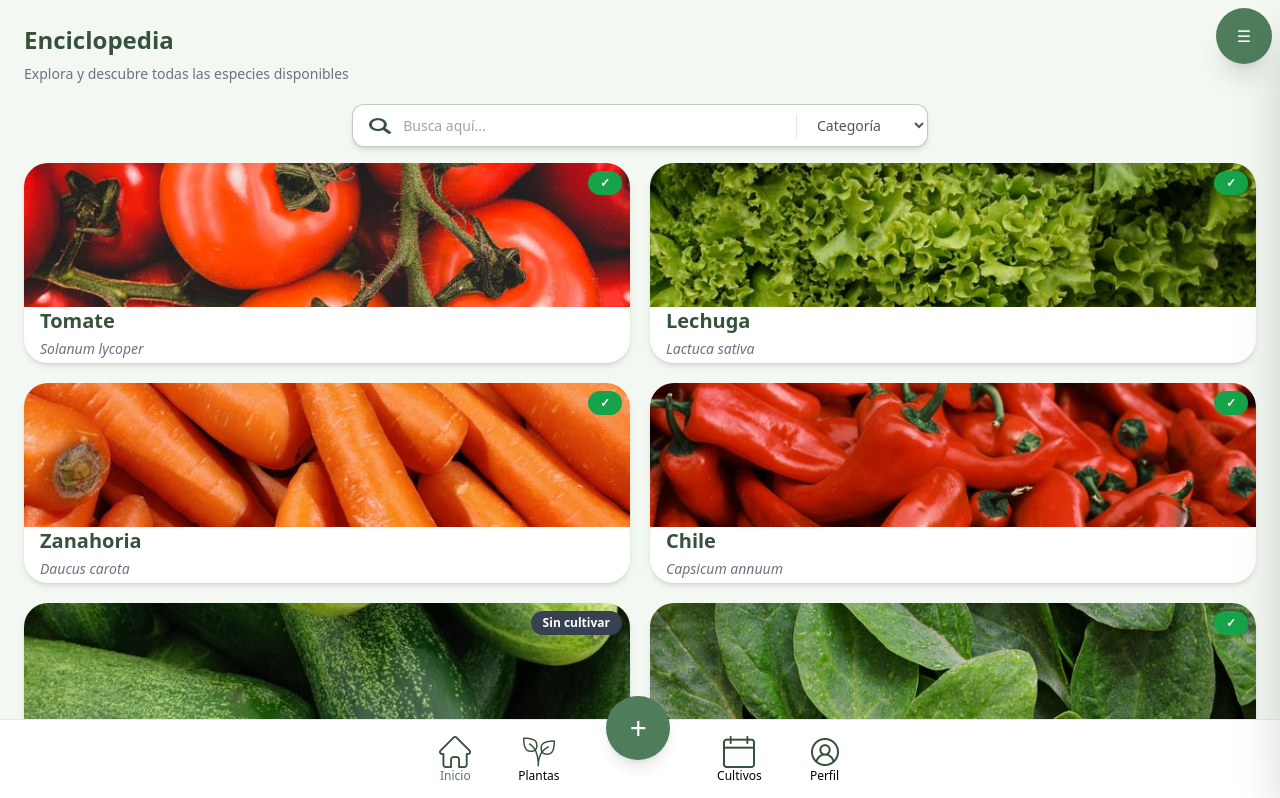
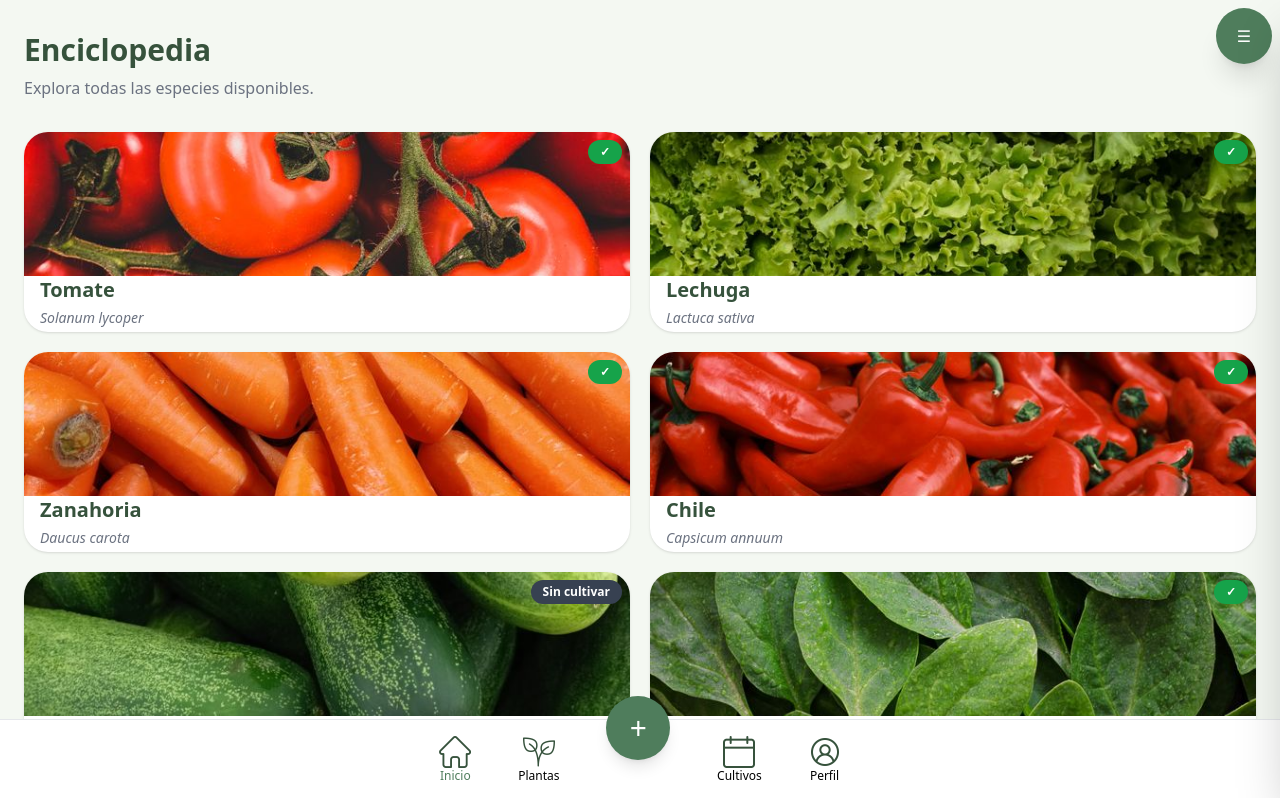
Before and after one commit to LegaspiRicardo/huertia4, an Angular app: page /plants in a window 1280 px wide. Shown: the top 798 px of the page. Built offline with nearby package versions, Linux system fonts and the light colour scheme.

Commit message:
Add files via upload

```diff
--- a/src/app/features/plants/components/plant-card/plant-card.component.html
+++ b/src/app/features/plants/components/plant-card/plant-card.component.html
@@ -1,9 +1,8 @@
 <div
-    class="overflow-hidden rounded-3xl bg-white shadow-md transition duration-300 hover:-translate-y-1 hover:shadow-xl">
-
+    (click)="openPlant()"
+    class="cursor-pointer overflow-hidden rounded-3xl bg-white shadow transition duration-300 hover:-translate-y-1 hover:shadow-xl">
     <!-- Imagen -->
     <div class="relative">
-
         <img
             [src]="plant().image"
             [alt]="plant().name"
@@ -11,40 +10,30 @@
 
         <!-- Estado -->
         @if(plant().cultivated){
-
             <span
                 class="absolute right-2 top-2 rounded-full bg-green-600 px-3 py-1 text-xs font-semibold text-white">
                 ✓
             </span>
-
         } @else {
-
             <span
                 class="absolute right-2 top-2 rounded-full bg-gray-700 px-3 py-1 text-xs font-semibold text-white">
                 Sin cultivar
             </span>
-
         }
-
     </div>
 
     <!-- Información -->
     <div class="space-y-1 px-4">
-
         <h2
             class="text-xl font-bold text-[#36523C]">
             {{ plant().name }}
         </h2>
-
         <p
             class="text-sm italic text-gray-500">
             {{ plant().scientificName }}
         </p>
-
         <div
             class=" flex items-center justify-between">
         </div>
-
     </div>
-
 </div>
--- a/src/app/features/plants/components/plant-card/plant-card.component.ts
+++ b/src/app/features/plants/components/plant-card/plant-card.component.ts
@@ -1,15 +1,22 @@
-import { Component, input } from '@angular/core';
+import { Component, EventEmitter, Output, input } from '@angular/core';
 import { Plant } from '../../models/plant.model';
 
 @Component({
     selector: 'app-plant-card',
     standalone: true,
     templateUrl: './plant-card.component.html'
-
 })
-
 export class PlantCardComponent {
 
     plant = input.required<Plant>();
 
+    @Output()
+    open = new EventEmitter<void>();
+
+    openPlant() {
+
+        this.open.emit();
+
+    }
+
 }
--- /dev/null
+++ b/src/app/features/plants/components/plant-detail-modal/plant-detail-modal.component.html
@@ -0,0 +1,193 @@
+@if(open){
+
+<div
+    class="fixed inset-0 z-50 flex items-end justify-center bg-black/60 backdrop-blur-sm">
+
+    <div
+
+        (touchstart)="touchStart($event)"
+        (touchend)="touchEnd($event)"
+
+        class="relative max-h-[95vh] w-full overflow-y-auto rounded-t-3xl bg-white">
+
+        <!-- Botón cerrar -->
+
+        <button
+            (click)="closeModal()"
+            class="absolute right-4 top-4 z-20 flex h-10 w-10 items-center justify-center rounded-full bg-white shadow">
+
+            ✕
+
+        </button>
+
+        <!-- Flecha izquierda -->
+
+        <button
+
+            (click)="previousPlant()"
+
+            class="absolute left-3 top-1/2 z-20 -translate-y-1/2 rounded-full bg-white p-3 shadow">
+
+            ◀
+
+        </button>
+
+        <!-- Flecha derecha -->
+
+        <button
+
+            (click)="nextPlant()"
+
+            class="absolute right-3 top-1/2 z-20 -translate-y-1/2 rounded-full bg-white p-3 shadow">
+
+            ▶
+
+        </button>
+
+        <!-- Imagen -->
+
+        <img
+
+            [src]="currentPlant.image"
+
+            [alt]="currentPlant.name"
+
+            class="h-72 w-full object-cover">
+
+        <div class="space-y-6 p-6">
+
+            <div>
+
+                <div class="flex items-center justify-between">
+
+                    <h1
+                        class="text-3xl font-bold text-[#36523C]">
+
+                        {{currentPlant.name}}
+
+                    </h1>
+
+                    <span
+                        class="text-sm text-gray-400">
+
+                        {{currentIndex + 1}} / {{plants.length}}
+
+                    </span>
+
+                </div>
+
+                <p
+                    class="italic text-gray-500">
+
+                    {{currentPlant.scientificName}}
+
+                </p>
+
+            </div>
+
+            <hr>
+
+            @if(currentPlant.cultivated){
+
+                <div
+                    class="rounded-xl bg-green-100 p-4 text-green-700">
+
+                    🌱 Ya forma parte de tu colección.
+
+                </div>
+
+            }@else{
+
+                <div
+                    class="rounded-xl bg-gray-100 p-4 text-gray-600">
+
+                    Todavía no has registrado esta especie.
+
+                </div>
+
+            }
+
+            <section>
+
+                <h2 class="mb-2 text-xl font-semibold">
+
+                    Descripción
+
+                </h2>
+
+                <p class="leading-7 text-gray-600">
+
+                    Próximamente esta información será obtenida desde
+                    Growstuff y posteriormente enriquecida por la comunidad
+                    de HuertIA.
+
+                </p>
+
+            </section>
+
+            <section class="grid grid-cols-2 gap-4">
+
+                <div class="rounded-2xl bg-[#F4F8F2] p-4">
+
+                    ☀️
+
+                    <p class="mt-2 font-semibold">
+
+                        Pleno sol
+
+                    </p>
+
+                </div>
+
+                <div class="rounded-2xl bg-[#F4F8F2] p-4">
+
+                    💧
+
+                    <p class="mt-2 font-semibold">
+
+                        Riego moderado
+
+                    </p>
+
+                </div>
+
+                <div class="rounded-2xl bg-[#F4F8F2] p-4">
+
+                    ⭐
+
+                    <p class="mt-2 font-semibold">
+
+                        Fácil
+
+                    </p>
+
+                </div>
+
+                <div class="rounded-2xl bg-[#F4F8F2] p-4">
+
+                    🌿
+
+                    <p class="mt-2 font-semibold">
+
+                        Anual
+
+                    </p>
+
+                </div>
+
+            </section>
+
+            <button
+                class="mb-8 w-full rounded-2xl bg-[#4F7D5C] py-4 text-white">
+
+                Ver aportaciones de la comunidad
+
+            </button>
+
+        </div>
+
+    </div>
+
+</div>
+
+}
--- /dev/null
+++ b/src/app/features/plants/components/plant-detail-modal/plant-detail-modal.component.ts
@@ -0,0 +1,97 @@
+import {
+    Component,
+    EventEmitter,
+    Input,
+    Output,
+    OnChanges,
+    SimpleChanges
+} from '@angular/core';
+
+import { Plant } from '../../models/plant.model';
+
+@Component({
+    selector: 'app-plant-detail-modal',
+    standalone: true,
+    templateUrl: './plant-detail-modal.component.html'
+})
+export class PlantDetailModalComponent implements OnChanges {
+
+    @Input() open = false;
+
+    @Input() plants: Plant[] = [];
+
+    @Input() currentIndex = 0;
+
+    @Output() close = new EventEmitter<void>();
+
+    private touchStartX = 0;
+
+    currentPlant!: Plant;
+
+    ngOnChanges(changes: SimpleChanges): void {
+
+        if (this.plants.length > 0) {
+
+            this.currentPlant = this.plants[this.currentIndex];
+
+        }
+
+    }
+
+    previousPlant() {
+
+        if (this.currentIndex > 0) {
+
+            this.currentIndex--;
+
+            this.currentPlant = this.plants[this.currentIndex];
+
+        }
+
+    }
+
+    nextPlant() {
+
+        if (this.currentIndex < this.plants.length - 1) {
+
+            this.currentIndex++;
+
+            this.currentPlant = this.plants[this.currentIndex];
+
+        }
+
+    }
+
+    touchStart(event: TouchEvent) {
+
+        this.touchStartX = event.changedTouches[0].clientX;
+
+    }
+
+    touchEnd(event: TouchEvent) {
+
+        const endX = event.changedTouches[0].clientX;
+
+        const distance = endX - this.touchStartX;
+
+        if (distance > 80) {
+
+            this.previousPlant();
+
+        }
+
+        if (distance < -80) {
+
+            this.nextPlant();
+
+        }
+
+    }
+
+    closeModal() {
+
+        this.close.emit();
+
+    }
+
+}
--- a/src/app/features/plants/pages/plants/plants.component.html
+++ b/src/app/features/plants/pages/plants/plants.component.html
@@ -2,58 +2,26 @@
 
 <div class="min-h-dvh bg-[#F4F8F2] pb-32">
 
-    <header class="sticky top-0 z-10 bg-[#F4F8F2] px-6 py-4">
+    <header class="sticky top-0 bg-[#F4F8F2] px-6 pt-8">
 
-        <h1 class="text-2xl font-bold text-[#36523C] my-2">
+        <h1 class="text-3xl font-bold text-[#36523C]">
             Enciclopedia
         </h1>
 
-        <p class="text-sm mt-2 text-gray-500">
-            Explora y descubre todas las especies disponibles
+        <p class="mt-2 text-gray-500">
+            Explora todas las especies disponibles.
         </p>
 
     </header>
-<section class="px-6 mt-1">
-  <div class="flex items-center w-full max-w-xl mx-auto rounded-xl shadow-md border border-[#36523C]/30 bg-white overflow-hidden transition-all focus-within:ring-2 focus-within:ring-[#36523C]">
 
-    <!-- Lupa como ícono fijo -->
-    <span class="pl-4 text-gray-400">
-      <img src="/lupaVerde.png" alt="" class="w-8 h-4">
-    </span>
+    <section
+        class="mt-8 grid grid-cols-2 gap-5 px-6">
 
-    <!-- Input de Búsqueda -->
-    <input
-      type="search"
-      placeholder="Busca aquí..."
-      class="w-full px-3 py-2.5 text-sm text-gray-700 bg-transparent focus:outline-none placeholder:text-gray-400"
-    />
-
-    <!-- Separador sutil -->
-    <div class="h-6 w-[1px] bg-gray-200"></div>
-
-    <!-- Selector de Categorías -->
-    <select
-      name="categoria"
-      id="categoria"
-      class="px-4 py-2.5 text-sm font-medium text-gray-600 bg-transparent border-none focus:outline-none cursor-pointer hover:text-[#36523C] transition-colors"
-    >
-      <option value="selecciona" disabled selected>Categoría</option>
-      <option value="todas">Todas</option>
-      <option value="arboles">Árboles</option>
-      <option value="frutales">Frutales</option>
-      <option value="medicinales">Medicinales</option>
-      <option value="hortalizas">Hortalizas</option>
-    </select>
-
-  </div>
-</section>
-
-    <section class="mt-4 grid grid-cols-2 gap-5 px-6">
-
-        @for (plant of plants; track plant.id) {
+        @for (plant of plants; track plant.id; let i = $index) {
 
             <app-plant-card
-                [plant]="plant">
+                [plant]="plant"
+                (open)="openPlant(i)">
             </app-plant-card>
 
         }
@@ -62,4 +30,18 @@
 
 </div>
 
+
+<app-plant-detail-modal
+
+    [open]="showModal"
+
+    [plants]="plants"
+
+    [currentIndex]="selectedIndex"
+
+    (close)="closePlant()">
+
+</app-plant-detail-modal>
+
+
 <app-bottom-navbar></app-bottom-navbar>
--- a/src/app/features/plants/pages/plants/plants.component.ts
+++ b/src/app/features/plants/pages/plants/plants.component.ts
@@ -1,23 +1,46 @@
 import { Component, inject } from '@angular/core';
 
+import { BottomNavbarComponent } from '../../../../shared/components/bottom-navbar/bottom-navbar.component';
+import { FloatingMenuComponent } from '../../../../shared/components/floating-menu/floating-menu.component';
+
 import { PlantCardComponent } from '../../components/plant-card/plant-card.component';
-import { FloatingMenuComponent } from '../../../../shared/components/floating-menu/floating-menu.component';
-import { BottomNavbarComponent } from '../../../../shared/components/bottom-navbar/bottom-navbar.component';
+import { PlantDetailModalComponent } from '../../components/plant-detail-modal/plant-detail-modal.component';
+
 import { PlantsService } from '../../services/plants.service';
+import { Plant } from '../../models/plant.model';
 
 @Component({
-
     selector: 'app-my-plants',
     standalone: true,
     imports: [
-        PlantCardComponent, BottomNavbarComponent, FloatingMenuComponent
+        FloatingMenuComponent,
+        BottomNavbarComponent,
+        PlantCardComponent,
+        PlantDetailModalComponent
     ],
     templateUrl: './plants.component.html'
 })
-
 export class PlantsComponent {
 
     private service = inject(PlantsService);
+
     plants = this.service.getPlants();
 
+    showModal = false;
+
+    selectedIndex = 0;
+
+    openPlant(index: number) {
+
+        this.selectedIndex = index;
+        this.showModal = true;
+
+    }
+
+    closePlant() {
+
+        this.showModal = false;
+
+    }
+
 }
```
